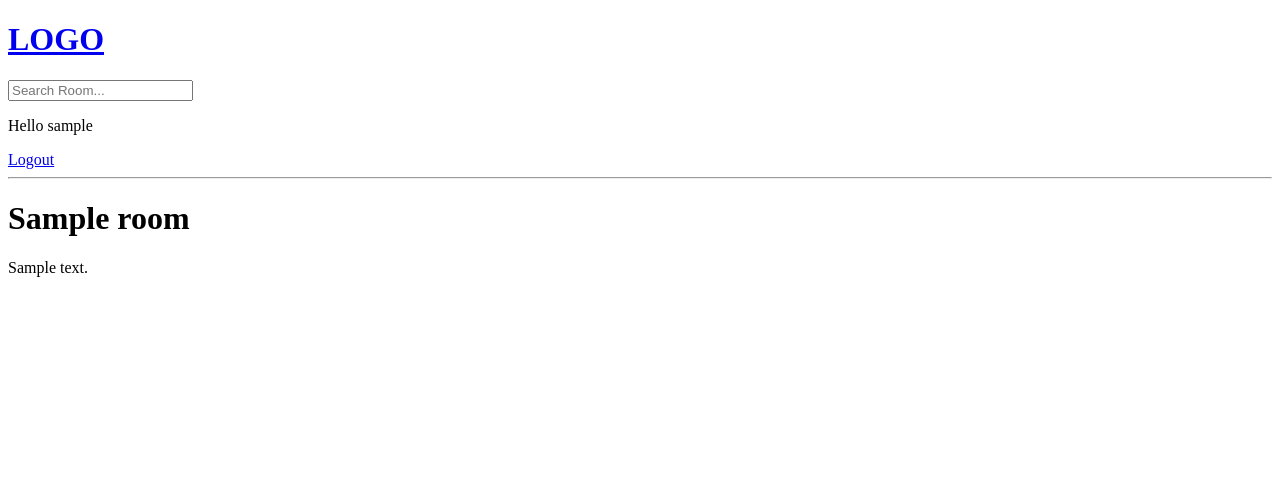
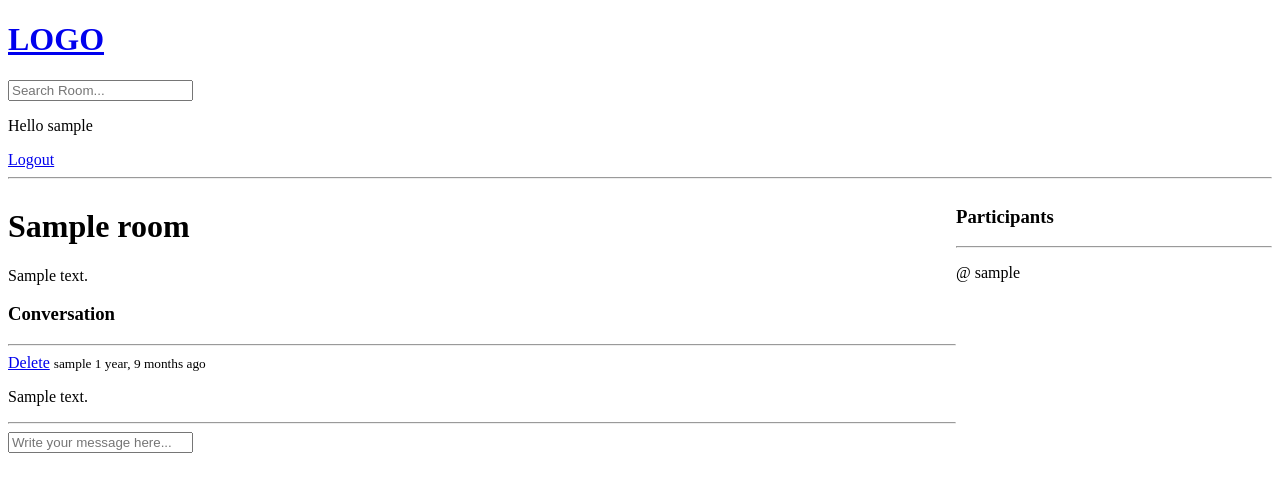
Before and after one commit to averroes96/django-demo, a Django app: page /room/1/ in a window 1280 px wide. Shown: the top 492 px of the page. Run offline with Django 3.2, Linux system fonts and the light colour scheme; a user stored in the database is signed in; tables that the repository leaves empty hold one stand-in row (values such as "Sample post").

Commit message:
Room messages

```diff
--- a/base/models.py
+++ b/base/models.py
@@ -18,7 +18,7 @@ class Room(models.Model):
     topic = models.ForeignKey(Topic, on_delete=models.SET_NULL, null=True)
     title = models.CharField(max_length=200)
     description = models.TextField(null=True, blank=True)
-    # participants =
+    participants = models.ManyToManyField(User, related_name="participants", blank=True)
     created = models.DateTimeField(auto_now_add=True)
     updated = models.DateTimeField(auto_now=True)
 
--- a/base/templates/base/room.html
+++ b/base/templates/base/room.html
@@ -2,7 +2,59 @@
 
 {% block content %}
 
-<h1>{{room.title}}</h1>
-<p>{{room.description}}</p>
+<style>
+    .room-container {
+        display: grid;
+        grid-template-columns: 3fr 1fr;
+    }
+</style>
+
+<div class="room-container">
+    <div>
+        <h1>{{room.title}}</h1>
+        <p>{{room.description}}</p>
+
+        <div class="comment-wrapper">
+            <h3>Conversation</h3>
+            <hr>
+            {% if room_messages %}
+                {% for msg in room_messages %}
+
+                <div>
+                    {% if request.user == msg.user %}
+                        <a href="{% url 'delete-message' msg.id %}">Delete</a>
+                    {% endif %}
+                    <small>{{ msg.user.username }}  {{ msg.updated|timesince }} ago</small>
+                    <p>{{ msg.content }}</p>
+                    <hr>
+                </div>
+
+                {% endfor %}
+            {% endif %}
+
+        </div>
+
+        {% if request.user.is_authenticated %}
+        <div>
+            <form method="post" action="">
+                {% csrf_token %}
+                <input type="text" name="content" placeholder="Write your message here..." />
+            </form>
+        </div>
+
+        {% endif %}
+
+    </div>
+
+    <div>
+        <h3>Participants</h3>
+        <hr>
+
+        {% for user in participants %}
+            <p>@ {{user.username}}</p>
+        {% endfor %}
+    </div>
+
+</div>
 
 {% endblock %}
--- a/base/urls.py
+++ b/base/urls.py
@@ -12,4 +12,5 @@ urlpatterns = [
     path('create-room/', views.createRoom, name="create-room"),
     path('update-room/<str:pk>', views.editRoom, name="update-room"),
     path('delete-room/<str:pk>', views.deleteRoom, name="delete-room"),
+    path('delete-message/<str:pk>', views.deleteMessage, name="delete-message"),
 ]
--- a/base/views.py
+++ b/base/views.py
@@ -5,7 +5,7 @@ from django.contrib.auth.decorators import login_required
 from django.contrib.auth import authenticate, login, logout
 from django.contrib.auth.forms import UserCreationForm
 from django.db.models import Q
-from .models import Room,Topic
+from .models import Message, Room,Topic
 from django.contrib.auth.models import User
 from .forms import RoomForm
 
@@ -86,7 +86,24 @@ def home(request):
 
 def room(request, pk):
     room = Room.objects.get(id=pk)
-    context = {"room" : room}
+    room_messages = room.message_set.all().order_by("-created")
+    participants = room.participants.all()
+
+    context = {
+        "room" : room,
+        "room_messages" : room_messages,
+        "participants" : participants
+    }
+
+    if request.method == "POST":
+        Message.objects.create(
+            user = request.user,
+            room = room,
+            content = request.POST.get("content")
+        )
+        room.participants.add(request.user)
+        return redirect("room", pk=room.id)
+
     return render(request, "base/room.html", context)
 
 @login_required(login_url="login")
@@ -128,3 +145,16 @@ def deleteRoom(request, pk):
         return redirect("home")
 
     return render(request, "base/delete.html", {"obj" : room})
+
+@login_required(login_url="login")
+def deleteMessage(request, pk):
+    message = Message.objects.get(id=pk)
+
+    if request.user != message.user:
+        return HttpResponse("Get the hell out of here!!")
+
+    if request.method == "POST": # Check if it's a POST request
+        message.delete()
+        return redirect("home")
+
+    return render(request, "base/delete.html", {"obj" : message})
--- a/notes.txt
+++ b/notes.txt
@@ -1,4 +1,7 @@
 To create a django project: django-admin startproject <project-name>
+To run migration:
+    > python manage.py makemigrations
+    > python manage.py migrate
 To add a new app folder:
     > python manage.py startapp <name>
     > add "app_name.apps.BaseConfig" to INSTALLED_APPS list in settings.py
```
Also changed, not shown: base/migrations/0003_auto_20211115_2249.py (added).
